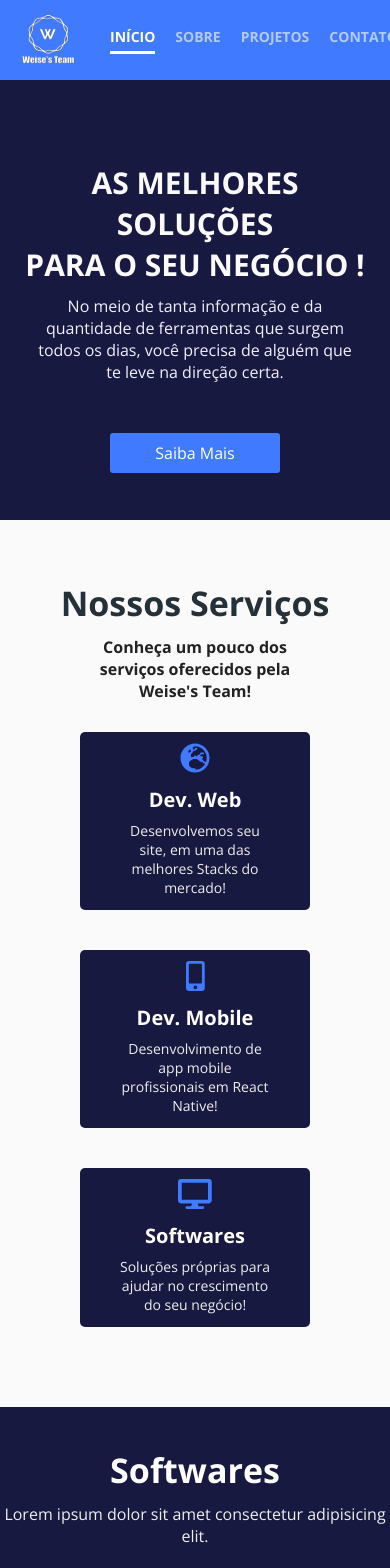
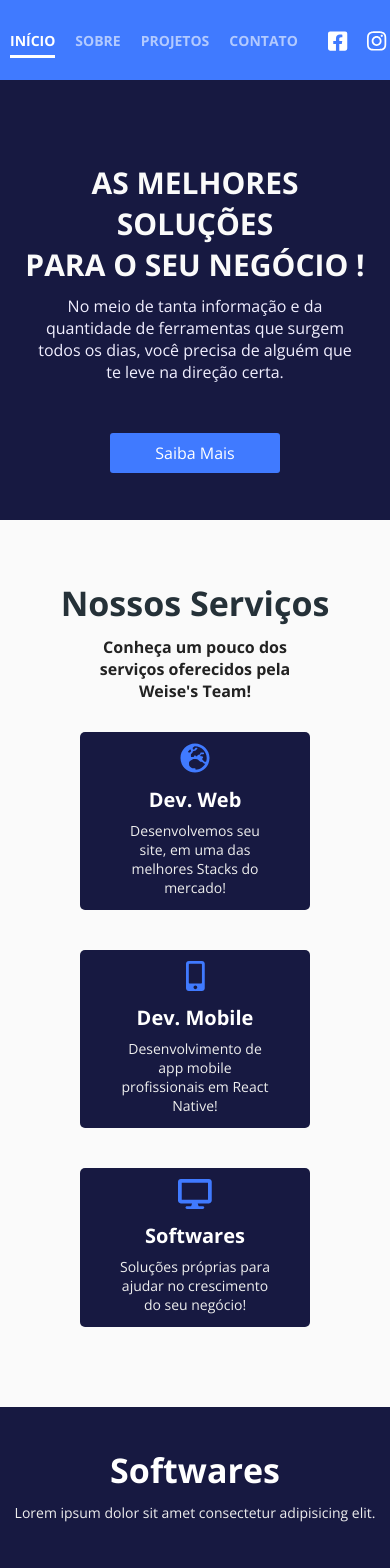
Before and after one commit to ValcineiJr/Siteweises, a React (Create React App) app: page / in a window 390 px wide. Shown: the top 1568 px of the page. Built offline with nearby package versions, Linux system fonts and the light colour scheme; no server answers.

Commit message:
Responsividade

```diff
--- a/src/pages/Home/styles.js
+++ b/src/pages/Home/styles.js
@@ -62,6 +62,9 @@ export const Icons = styled.div``;
 export const IconsList = styled.ul`
   display: flex;
   list-style: none;
+  @media (max-width: 980px) {
+    padding:10px;
+  }
 `;
 export const IconLink = styled.a`
   margin: 8px;
@@ -112,7 +115,7 @@ export const ApresentationTitle = styled.h1`
   font-size: 30px;
   color: ${props => props.color};
 
-  @media (max-width: 700px) {
+  @media (max-width: 980px) {
     text-align: center;
   }
 `;
@@ -122,7 +125,7 @@ export const ApresentationDescription = styled.p`
   margin-top: 10px;
   font-size: 16px;
 
-  @media (max-width: 700px) {
+  @media (max-width: 980px) {
     text-align: center;
   }
 `;
@@ -218,6 +221,10 @@ export const Box3Description = styled.p`
   color: #eee;
   margin: 10px 0;
   text-align: center;
+
+  @media (max-width: 414px) {
+    font-size:14px;
+  }
 `;
 export const Services2 = styled.div`
   display: flex;
@@ -318,6 +325,9 @@ export const BtnMoreInfoService = styled.a`
 export const Logo = styled.img`
   width: 100px;
   height: 50px;
+  @media (max-width: 630px) {
+    display: none;
+  }
 `
 
 export const Box5Container = styled.div`
```
Also changed, not shown: 1 other file (tests, documents, lock files or other folders).
